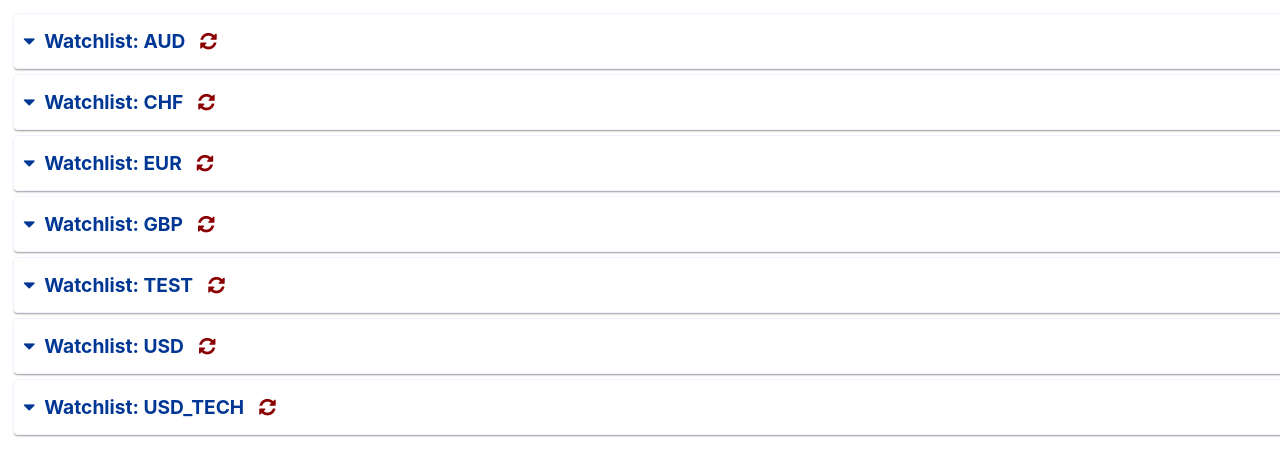
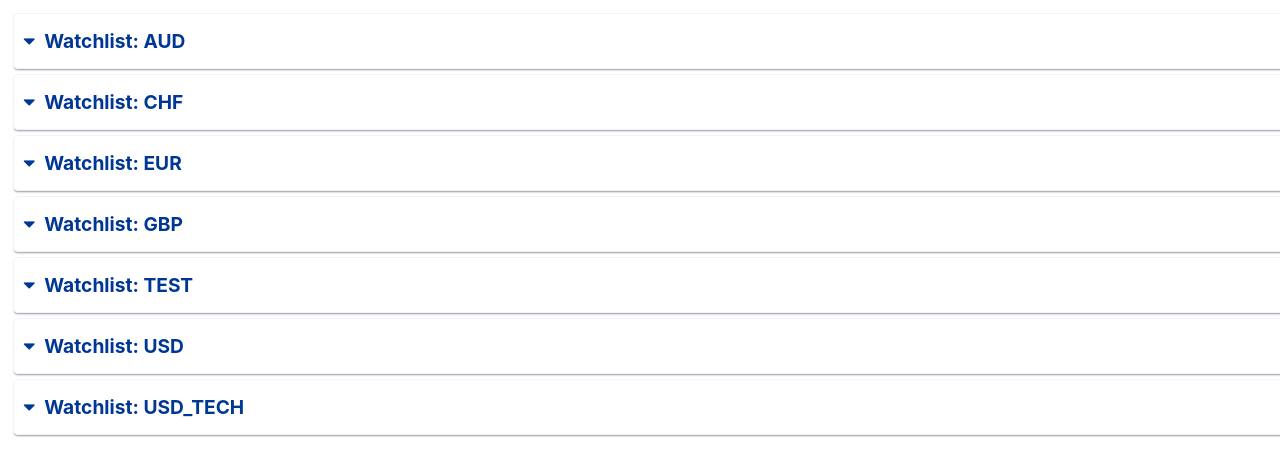
Before and after one commit to dusanzahoransky/ui-stocks-analyst, a React (Create React App) app: page / in a window 1280 px wide. Shown: the top 476 px of the page. Built offline with nearby package versions, Linux system fonts and the light colour scheme.

Commit message:
update Readme

```diff
--- a/src/components/Watchlist.tsx
+++ b/src/components/Watchlist.tsx
@@ -18,7 +18,8 @@ export interface WatchlistProps {
     peRatio: number,
     onRefreshClickHandler?: (watchlist: string) => void,
     onShowClickHandler?: (watchlist: string) => void,
-    preset: boolean
+    isPreset: boolean
+    isLoaded: boolean
 }
 
 export interface WatchlistState {
@@ -44,10 +45,10 @@ export class Watchlist extends React.Component<WatchlistProps, WatchlistState> {
         const table = this.renderTable(result)
         const epsChart = this.renderEpsChart(peRatio, this.state.priceEpsData)
 
-        const refreshLink = this.props.preset ?
+        const refreshLink = this.props.isPreset && this.props.isLoaded ?
             <i className="fa fa-refresh" onClick={() => this.props.onRefreshClickHandler(watchlist)}/> : ''
 
-        const showLink = this.props.preset ?
+        const showLink = this.props.isPreset ?
             <i className="fa fa-caret-down" onClick={() => this.props.onShowClickHandler(watchlist)}/> : ''
 
         return <div
@@ -59,9 +60,9 @@ export class Watchlist extends React.Component<WatchlistProps, WatchlistState> {
     }
 
     renderEpsChart(peRatio: number, priceEpsData?: PriceEpsDataRaw[]) {
-        if(!priceEpsData){
+        if (!this.props.isLoaded) {
             return ''
-        }else {
+        } else {
             const chartData = this.prepareEpsChartData(this.state.priceEpsData, peRatio);
             return <div className={!chartData ? 'hidden' : ''}>
                 <PriceEpsChart
@@ -72,9 +73,9 @@ export class Watchlist extends React.Component<WatchlistProps, WatchlistState> {
     }
 
     renderTable(result?: AnalysisResult) {
-        if(!result){
+        if (!this.props.isLoaded) {
             return ''
-        }else {
+        } else {
             const headers = this.toHeaderData(result.averages);
             let data = this.toTableData(result.stocks);
             const scoredData = data.map(row => this.stockAnalystService.scoreRow(headers[1], row))
--- a/src/pages/StocksAnalysis.tsx
+++ b/src/pages/StocksAnalysis.tsx
@@ -95,7 +95,6 @@ export class StocksAnalysis extends React.Component<StocksAnalysisProps, StocksA
             .map(r => {
                     if (r.watchlist === watchlist) {
                         r.isLoaded = false
-                        r.analysisResult = undefined
                         return r
                     } else {
                         return r
@@ -144,7 +143,8 @@ export class StocksAnalysis extends React.Component<StocksAnalysisProps, StocksA
                         peRatio={15}
                         onRefreshClickHandler={onRefreshClickHandler}
                         onShowClickHandler={onShowClickHandler}
-                        preset={watchlistResult.isPreset}
+                        isPreset={watchlistResult.isPreset}
+                        isLoaded={watchlistResult.isLoaded}
                     />
                 )
             });
```
Also changed, not shown: 2 other files (tests, documents, lock files or other folders).
